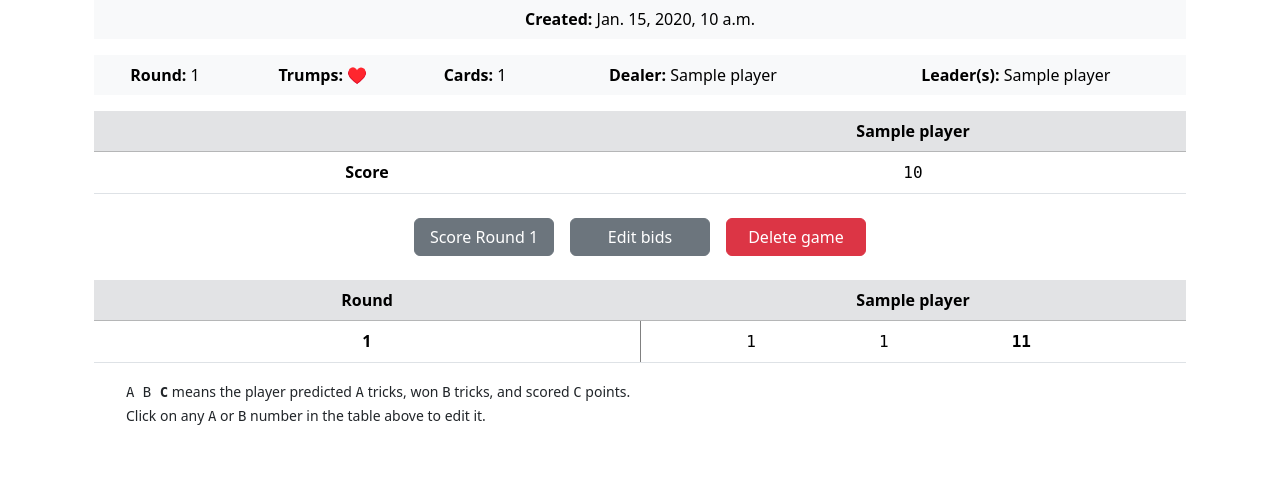
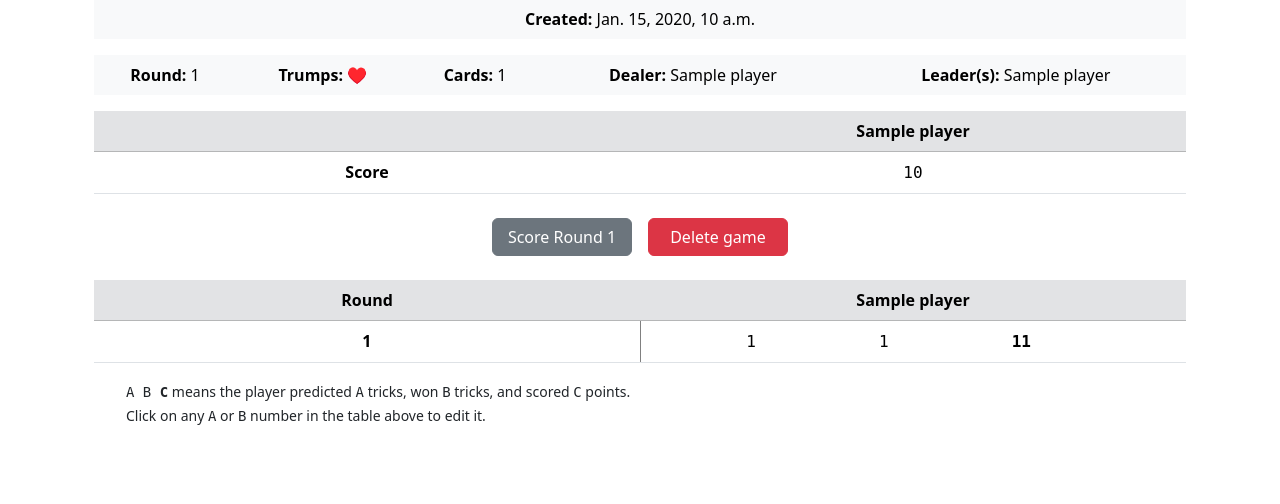
Before and after one commit to richcooper95/predictive-whist, a Django app: page /games/1/ in a window 1280 px wide. Shown: the part 159-663 px from the top of the page. Run offline with Django 4.2, Linux system fonts and the light colour scheme; a user stored in the database is signed in; tables that the repository leaves empty hold one stand-in row (values such as "Sample post"); some libraries are stand-ins or nearby versions.

Commit message:
Remove unnecessary 'Edit bids' button from GameShow

```diff
--- a/templates/game_show.html
+++ b/templates/game_show.html
@@ -22,9 +22,6 @@
       <tr>
         <td align="center">
           <a style="width: 140px" role="button" class="btn btn-secondary" href="{% url 'game_round_scores' game.id latest_game_round.round_number %}">Score Round {{latest_game_round.round_number}}</a>
-        </td>
-        <td align="center">
-          <a style="width: 140px" role="button" class="btn btn-secondary" href="{% url 'game_round_bids' game.id latest_game_round.round_number %}">Edit bids</a>
         </td>
         <td align="center">
           <a style="width: 140px" role="button" class="btn btn-danger" href="{% url 'game_delete' game.id %}">Delete game</a>
```
